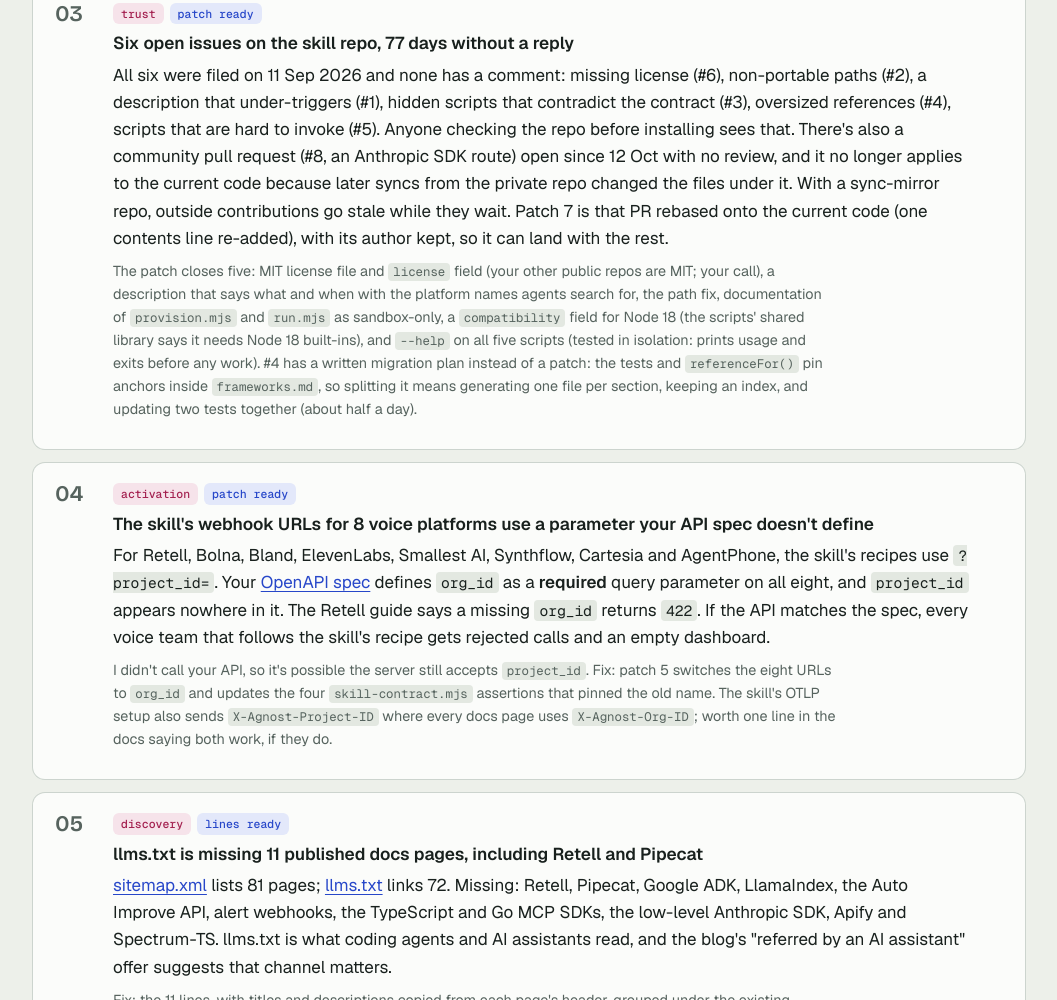
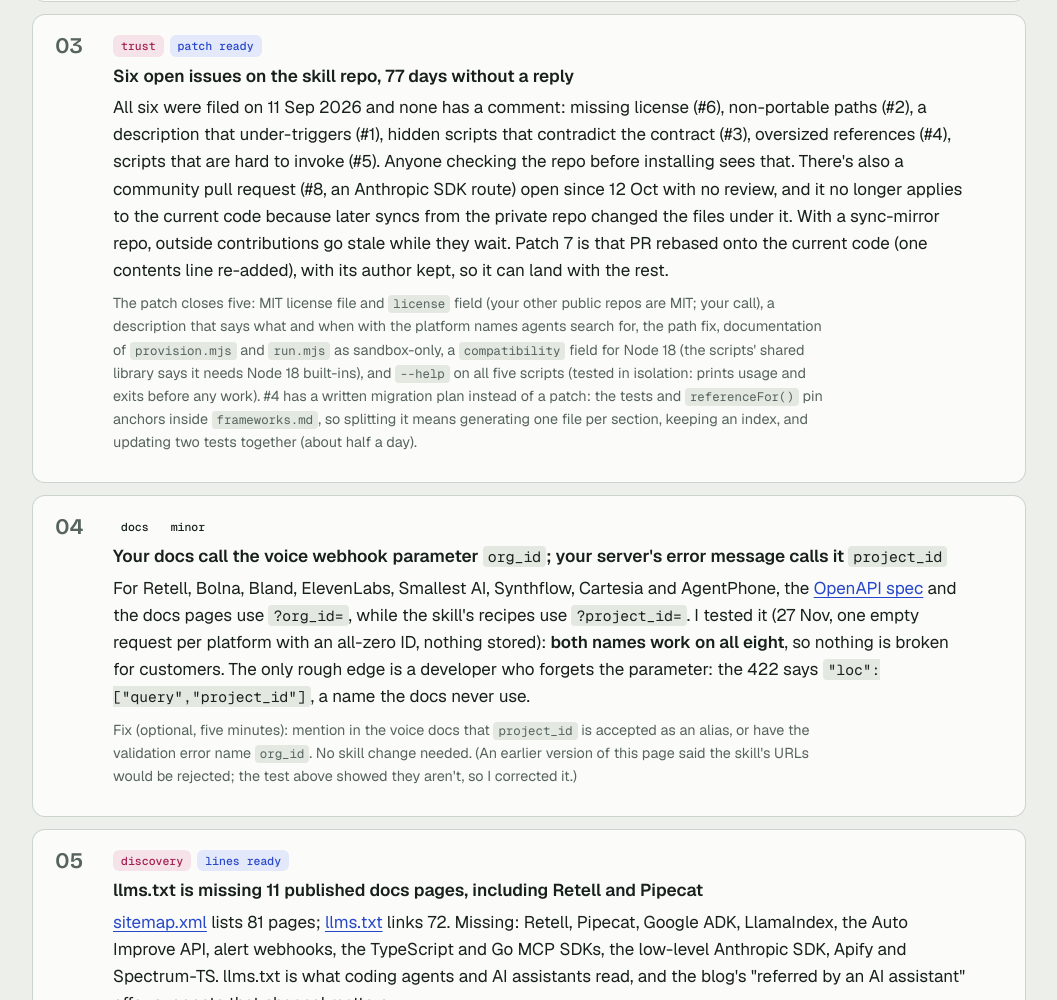
Before and after one commit to techi101/agnost-adk-guide-check, a plain HTML site: page site/onboarding-audit/index.html in a window 1280 px wide. Shown: the part 1544-2544 px from the top of the page, without its empty margins (111-1168 px from the left). Drawn offline with nearby package versions, Linux system fonts and the light colour scheme.

Commit message:
Audit finding 4: tested, server accepts both org_id and project_id; demote to docs nit
Co-Authored-By: Claude Opus 5.5 <noreply@anthropic.com>

```diff
--- a/site/onboarding-audit/index.html
+++ b/site/onboarding-audit/index.html
@@ -74,7 +74,7 @@ footer .wrap{display:flex;justify-content:space-between;gap:14px;flex-wrap:wrap}
 
   <div class="hero">
     <h1>Eleven gaps between "paste this prompt" and a customer's first event</h1>
-    <p class="lede">I walked Agnost's onboarding path the way a new developer would on 27 Nov 2026: the homepage prompt, the <code>agnost-ai</code> skill it installs, the docs it links to, and the indexes AI assistants read. <strong>Every gap below has a fix already prepared.</strong> Nothing was posted or submitted anywhere.</p>
+    <p class="lede">I walked Agnost's onboarding path the way a new developer would on 27 Nov 2026: the homepage prompt, the <code>agnost-ai</code> skill it installs, the docs it links to, and the indexes AI assistants read. <strong>Every gap below has a fix already prepared.</strong> Nothing was posted or submitted anywhere; the only requests sent to Agnost's API were 24 empty test calls with an all-zero ID (finding 4).</p>
     <div class="path" role="list" aria-label="The onboarding path and findings per step">
       <div class="step" role="listitem"><span class="k">Step 1</span><b>Homepage prompt</b><span class="n">entry point · sales: 9, 10</span></div>
       <div class="step" role="listitem"><span class="k">Step 2</span><b>agnost-ai skill</b><span class="n">findings 1 to 4</span></div>
@@ -111,10 +111,10 @@ footer .wrap{display:flex;justify-content:space-between;gap:14px;flex-wrap:wrap}
     </div></div>
 
     <div class="finding"><div class="num">04</div><div>
-      <div class="tags"><span class="tag imp">activation</span><span class="tag fix">patch ready</span></div>
-      <h3>The skill's webhook URLs for 8 voice platforms use a parameter your API spec doesn't define</h3>
-      <p>For Retell, Bolna, Bland, ElevenLabs, Smallest AI, Synthflow, Cartesia and AgentPhone, the skill's recipes use <code>?project_id=</code>. Your <a href="https://docs.agnost.ai/openapi.json">OpenAPI spec</a> defines <code>org_id</code> as a <b>required</b> query parameter on all eight, and <code>project_id</code> appears nowhere in it. The Retell guide says a missing <code>org_id</code> returns <code>422</code>. If the API matches the spec, every voice team that follows the skill's recipe gets rejected calls and an empty dashboard.</p>
-      <p class="ev">I didn't call your API, so it's possible the server still accepts <code>project_id</code>. Fix: patch 5 switches the eight URLs to <code>org_id</code> and updates the four <code>skill-contract.mjs</code> assertions that pinned the old name. The skill's OTLP setup also sends <code>X-Agnost-Project-ID</code> where every docs page uses <code>X-Agnost-Org-ID</code>; worth one line in the docs saying both work, if they do.</p>
+      <div class="tags"><span class="tag">docs</span><span class="tag">minor</span></div>
+      <h3>Your docs call the voice webhook parameter <code>org_id</code>; your server's error message calls it <code>project_id</code></h3>
+      <p>For Retell, Bolna, Bland, ElevenLabs, Smallest AI, Synthflow, Cartesia and AgentPhone, the <a href="https://docs.agnost.ai/openapi.json">OpenAPI spec</a> and the docs pages use <code>?org_id=</code>, while the skill's recipes use <code>?project_id=</code>. I tested it (27 Nov, one empty request per platform with an all-zero ID, nothing stored): <b>both names work on all eight</b>, so nothing is broken for customers. The only rough edge is a developer who forgets the parameter: the 422 says <code>"loc":["query","project_id"]</code>, a name the docs never use.</p>
+      <p class="ev">Fix (optional, five minutes): mention in the voice docs that <code>project_id</code> is accepted as an alias, or have the validation error name <code>org_id</code>. No skill change needed. (An earlier version of this page said the skill's URLs would be rejected; the test above showed they aren't, so I corrected it.)</p>
     </div></div>
 
     <div class="finding"><div class="num">05</div><div>
```
